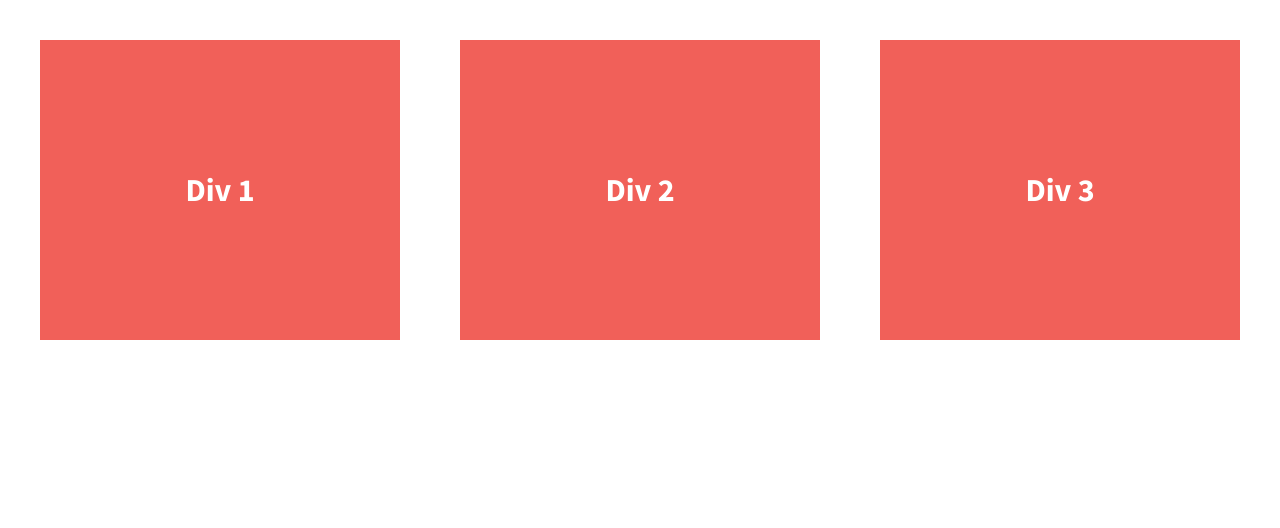
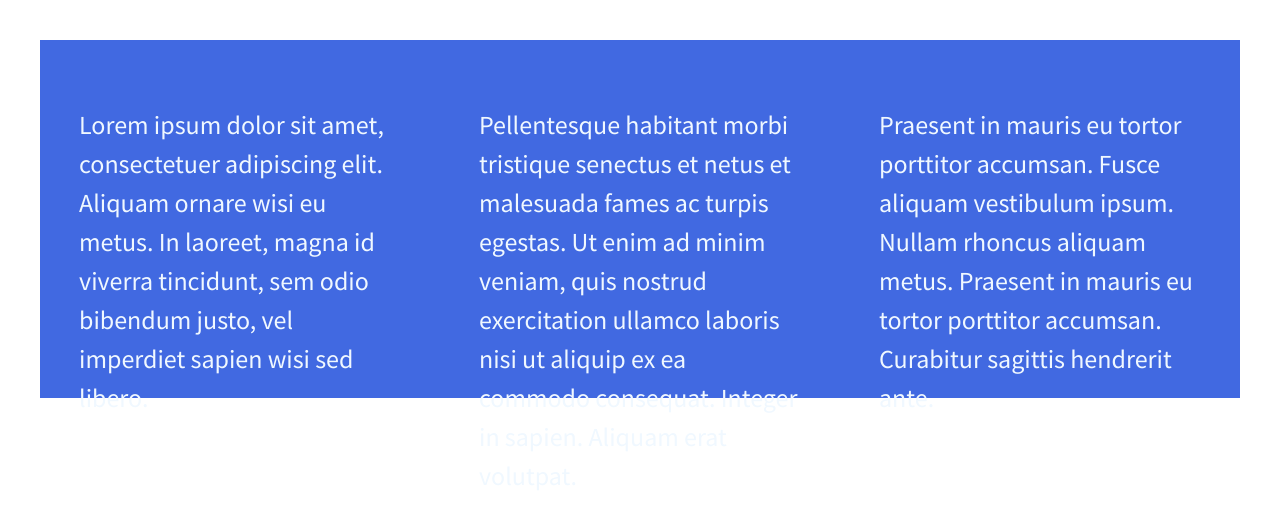
Before and after one commit to SandraTukacova/206-divs-grid-flexbox, a plain HTML site: page index.html in a window 1280 px wide. Drawn offline with nearby package versions, Linux system fonts and the light colour scheme.

Commit message:
"Divs transformed into a real-world example with text content."

```diff
--- a/css/main.css
+++ b/css/main.css
@@ -117,26 +117,26 @@ body {
 }
 
 .wrapper {
-    /*creating flex-container and space betveen the items in it*/
+    /*creating flex-container*/
     display: flex;
-    justify-content: space-between;
-    font-weight: 700;
+    font-weight: 400;
 }
 
 .div-1,
 .div-2,
 .div-3 {
-    color: #fff;
+    color: aliceblue;
     display: flex;
     justify-content: center;
     /*alignment along the main axis*/
-    align-items: center;
+    align-items: stretch;
     /*alignment along the cross axis*/
     line-height: 1.5em;
-    font-size: 1.6em;
-    background-color: #f16059;
-    height: 300px;
+    font-size: 1.3em;
+    background-color: royalblue;
+    height: 280px;
     width: 30%;
+    padding: 1.5em;
 }
 
 
--- a/index.html
+++ b/index.html
@@ -23,13 +23,14 @@
 
         <section class="wrapper">
             <div class="div-1">
-                Div 1
+                <p>Lorem ipsum dolor sit amet, consectetuer adipiscing elit. Aliquam ornare wisi eu metus. In laoreet, magna id viverra tincidunt, sem odio bibendum justo, vel imperdiet sapien wisi sed libero.</p>
             </div>
             <div class="div-2">
-                Div 2
+                <p> Pellentesque habitant morbi tristique senectus et netus et malesuada fames ac turpis egestas. Ut enim ad minim veniam, quis nostrud exercitation ullamco laboris nisi ut aliquip ex ea commodo consequat. Integer in sapien. Aliquam erat volutpat.</p>
             </div>
             <div class="div-3">
-                Div 3
+
+            <p>Praesent in mauris eu tortor porttitor accumsan. Fusce aliquam vestibulum ipsum. Nullam rhoncus aliquam metus. Praesent in mauris eu tortor porttitor accumsan. Curabitur sagittis hendrerit ante.</p>
             </div>
         </section>
 
```
